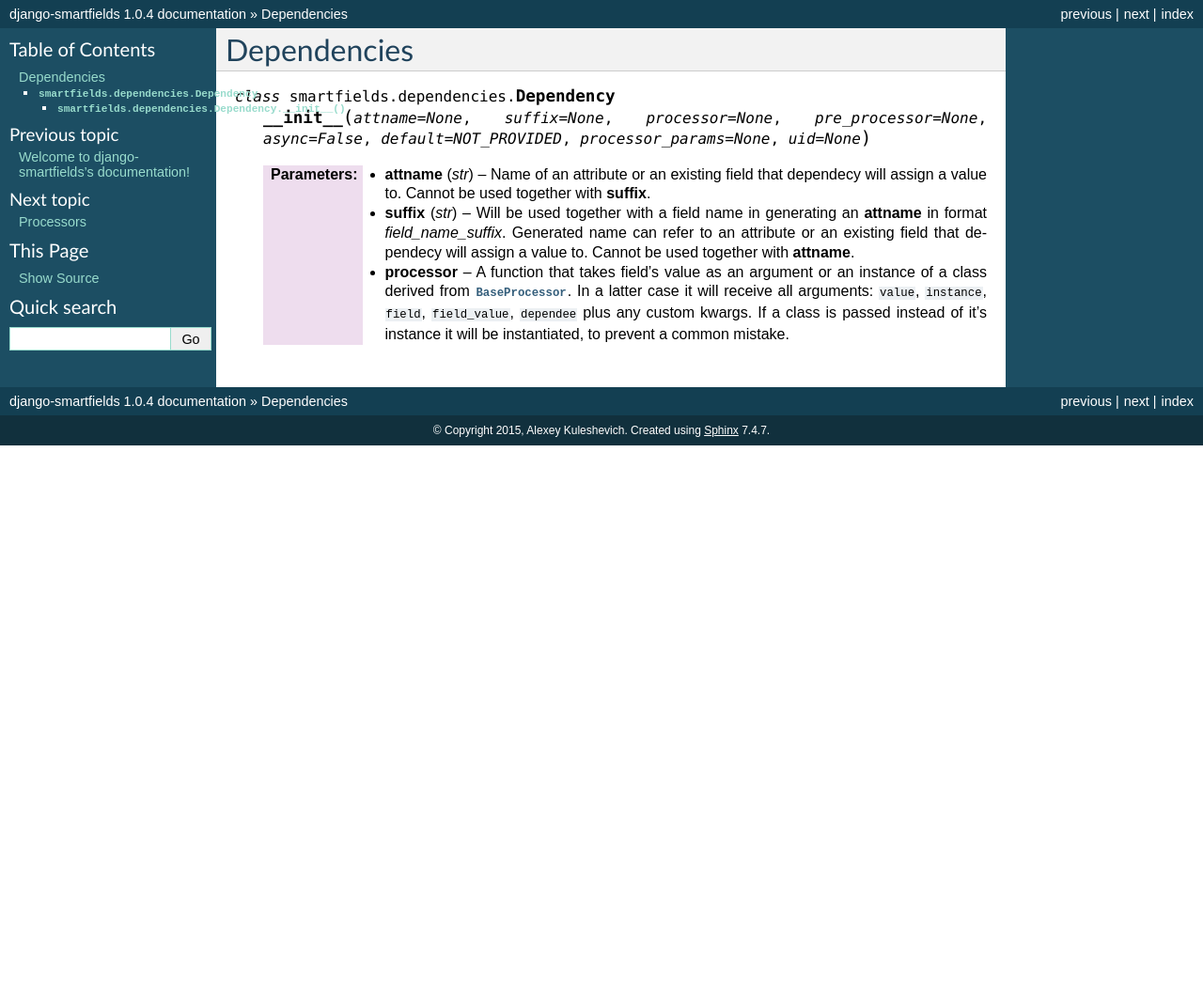
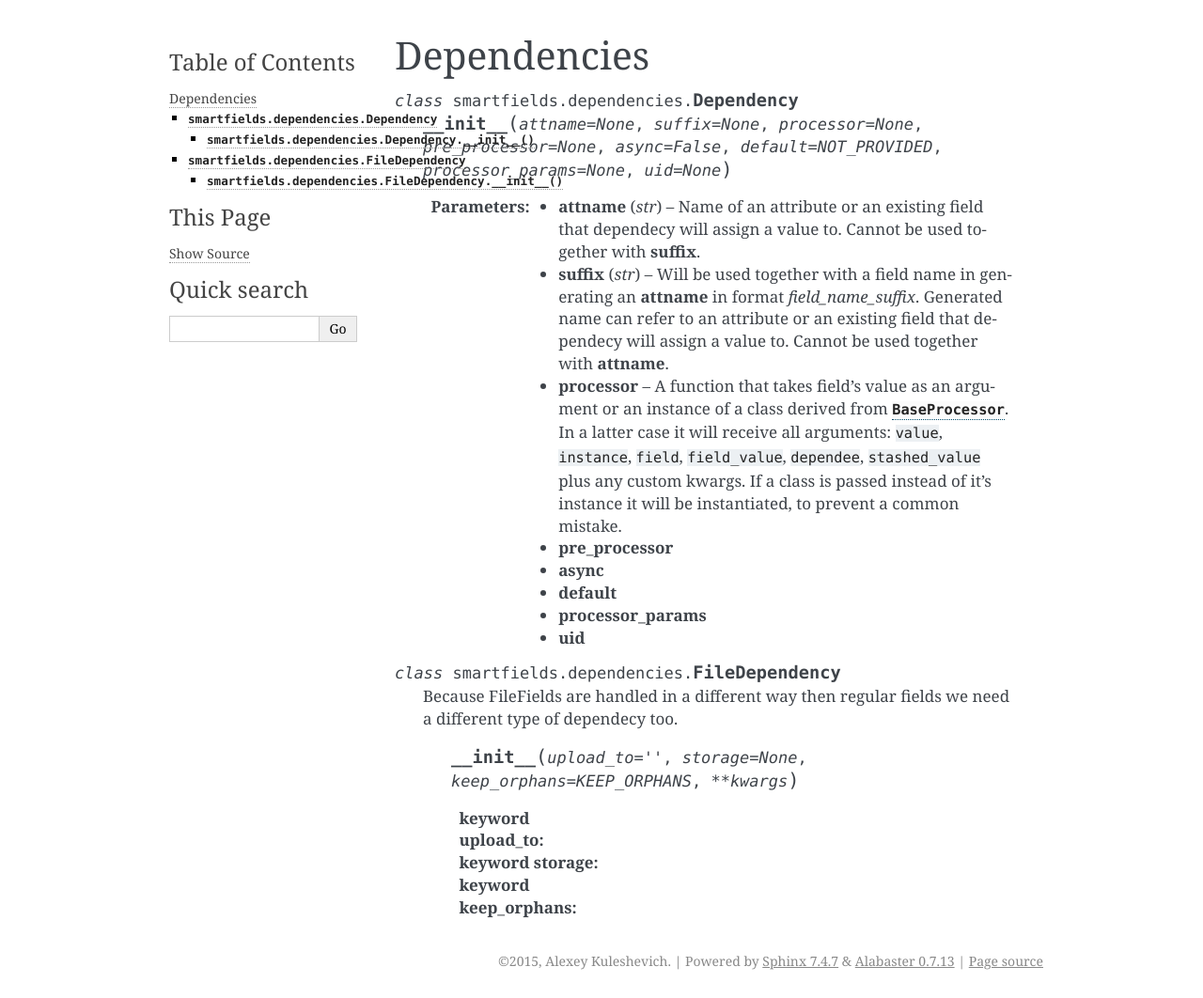
Before and after one commit to lehins/django-smartfields, a Sphinx documentation site: the page built from docs/source/dependencies.rst, in a window 1280 px wide. Shown: the whole page at 94% size. Built offline with Sphinx 7.4.7, drawn with Linux system fonts in a browser that asks for light colours; pages that are not in the unit, such as notebooks, are missing from menus; before the commit the page ends 900 px from its top, so only the background shows below that.

```diff
--- a/CHANGELOG.rst
+++ b/CHANGELOG.rst
@@ -1,5 +1,10 @@
 Changelog
 =========
+
+1.0.5
+-----
+
+* minor bug fixes.
 
 1.0.4
 -----
--- a/docs/source/conf.py
+++ b/docs/source/conf.py
@@ -104,7 +104,11 @@ pygments_style = 'sphinx'
 
 # The theme to use for HTML and HTML Help pages.  See the documentation for
 # a list of builtin themes.
-html_theme = 'default'
+on_rtd = os.environ.get('READTHEDOCS', None) == 'True'
+if on_rtd:
+    html_theme = 'default'
+else:
+    html_theme = 'alabaster'
 
 # Theme options are theme-specific and customize the look and feel of a theme
 # further.  For a list of options available for each theme, see the
--- a/docs/source/dependencies.rst
+++ b/docs/source/dependencies.rst
@@ -7,18 +7,42 @@ Dependencies
     .. method:: __init__(attname=None, suffix=None, processor=None, pre_processor=None, async=False, default=NOT_PROVIDED, processor_params=None, uid=None)
 
     :keyword str attname: Name of an attribute or an existing field that
-			 dependecy will assign a value to. Cannot be used together with
-			 **suffix**.
+       dependecy will assign a value to. Cannot be used together with
+       **suffix**.
 
     :keyword str suffix: Will be used together with a field name in generating
-			 an **attname** in format `field_name_suffix`. Generated name can refer to
-			 an attribute or an existing field that dependecy will assign a value
-			 to. Cannot be used together with **attname**.
+       an **attname** in format `field_name_suffix`. Generated name can refer to
+       an attribute or an existing field that dependecy will assign a value
+       to. Cannot be used together with **attname**.
 
     :keyword processor: A function that takes field's value as an argument or an
-			 instance of a class derived from
-			 :class:`~smartfields.processors.BaseProcessor`. In a latter case it will
-			 receive all arguments: ``value``, ``instance``, ``field``,
-			 ``field_value``, ``dependee`` plus any custom kwargs. If a class is
-			 passed instead of it's instance it will be instantiated, to prevent a
-			 common mistake.
+       instance of a class derived from
+       :class:`~smartfields.processors.BaseProcessor`. In a latter case it will
+       receive all arguments: ``value``, ``instance``, ``field``,
+       ``field_value``, ``dependee``, ``stashed_value`` plus any custom
+       kwargs. If a class is passed instead of it's instance it will be
+       instantiated, to prevent a common mistake.
+
+    :keyword pre_processor:
+
+    :keyword async:
+
+    :keyword default:
+
+    :keyword processor_params:
+
+    :keyword uid:
+
+
+.. class:: smartfields.dependencies.FileDependency
+
+   Because FileFields are handled in a different way then regular fields we need
+   a different type of dependecy too.
+
+    .. method:: __init__(upload_to='', storage=None, keep_orphans=KEEP_ORPHANS, **kwargs)
+
+    :keyword upload_to:
+
+    :keyword storage:
+
+    :keyword keep_orphans:
--- a/smartfields/__init__.py
+++ b/smartfields/__init__.py
@@ -1,7 +1,7 @@
 
 # Major, minor, revision
 
-VERSION = (1, 0, 4)
+VERSION = (1, 0, 5)
 
 def get_version():
     return "%s.%s.%s" % VERSION
```
